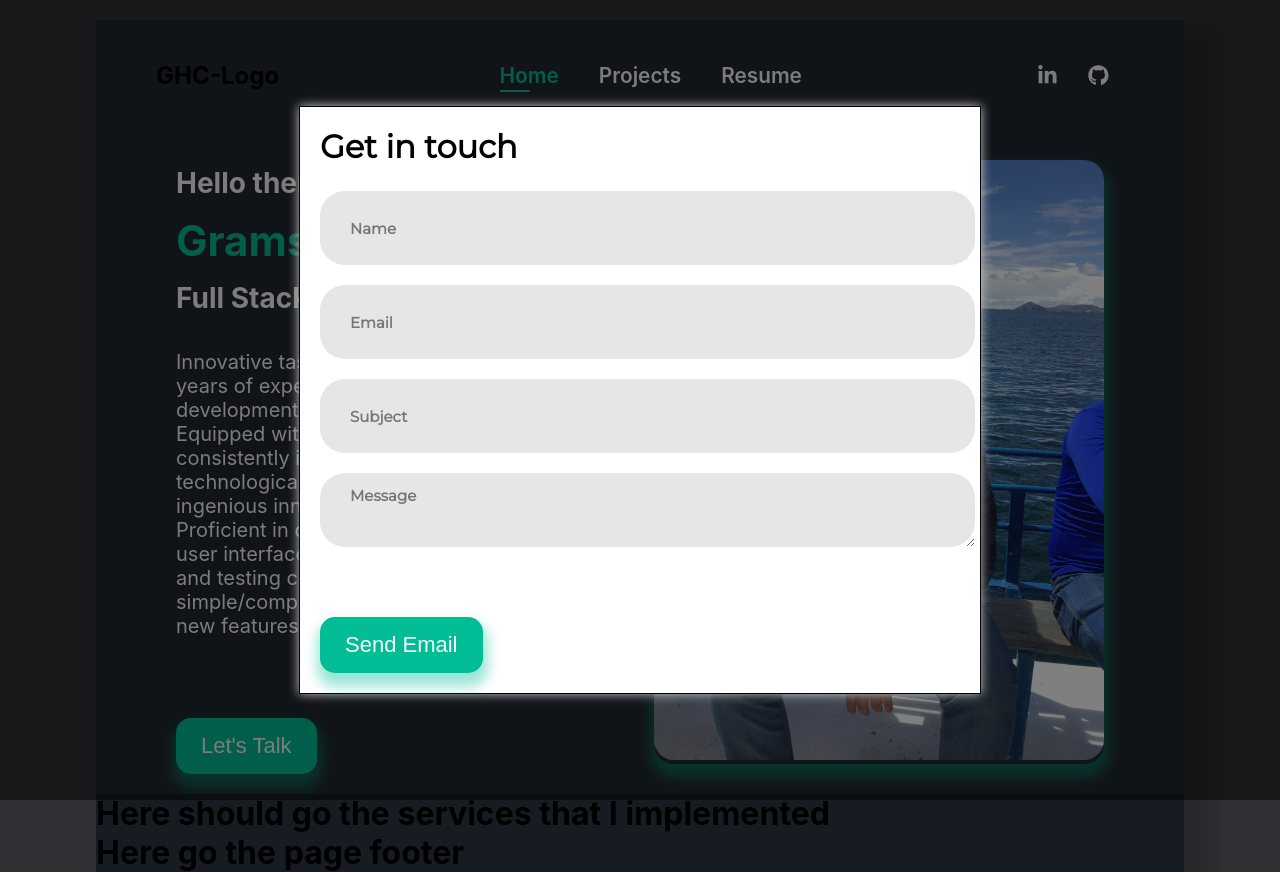
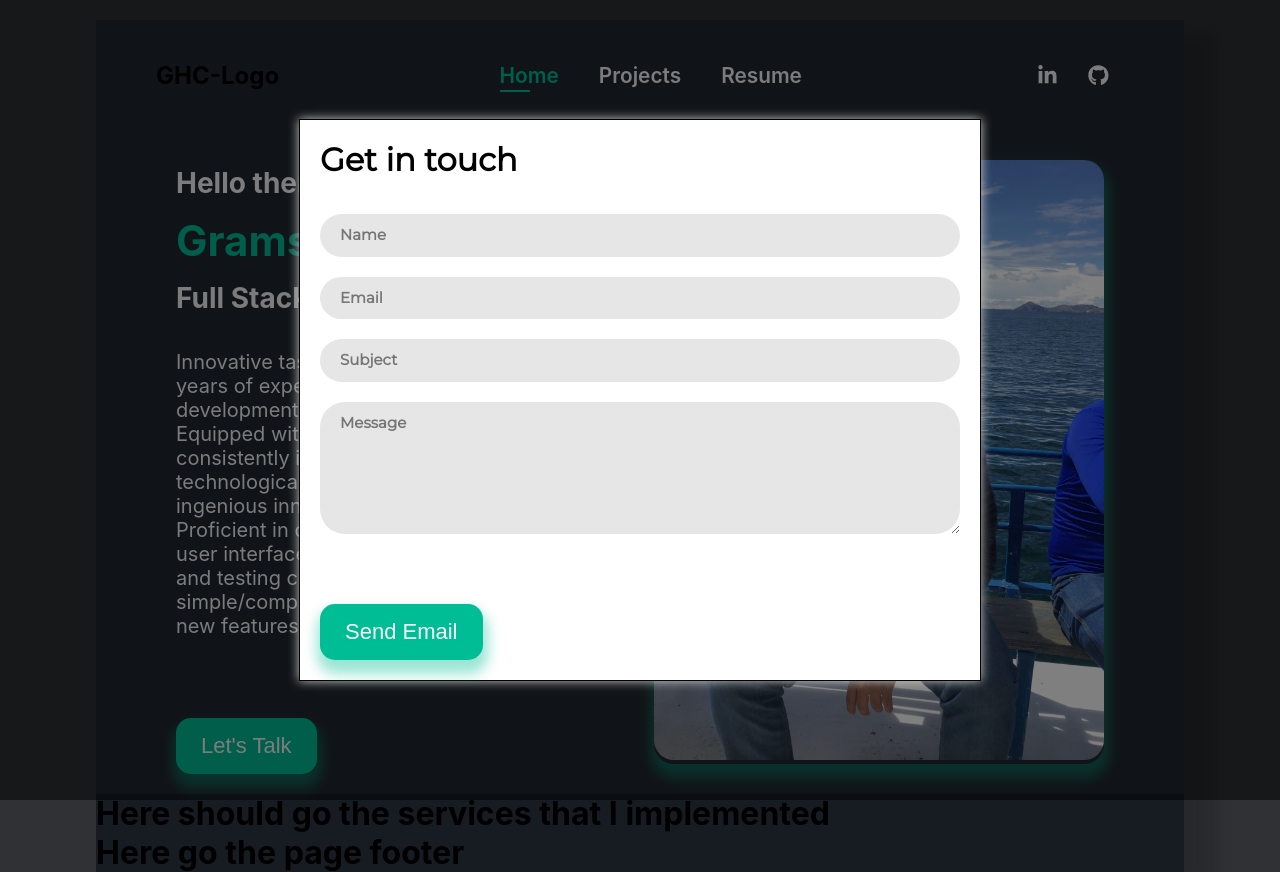
Before and after one commit to gramscih/my_pofolio, a React (Create React App) app in the folder my_porfolio/: page / in a window 1280 px wide. Both pictures are taken after a click on the button "Let's Talk". Built offline with nearby package versions, Linux system fonts and the light colour scheme.

Commit message:
Improvements in popup for movile display

```diff
--- a/my_porfolio/src/controllers/MessagePopup.js
+++ b/my_porfolio/src/controllers/MessagePopup.js
@@ -5,10 +5,8 @@ import "../styles/messagePopup.css";
 
 const MessagePopup = (props) => {
   const form = useRef();
-  console.log();
 
   const sendMessage = (e) => {
-    console.log("Is this function triggered...");
     e.preventDefault();
 
     emailjs
@@ -29,8 +27,12 @@ const MessagePopup = (props) => {
     props.handleClose();
   };
 
+  const closePopup = (e) => {
+    props.handleClose();
+  };
+
   return (
-    <div className="popup-box">
+    <div className="popup-box" onClick={closePopup}>
       <div className="box">
         <h1 className="form-title">Get in touch</h1>
         <form ref={form} onSubmit={sendMessage}>
@@ -59,9 +61,12 @@ const MessagePopup = (props) => {
             type="text"
             name="message"
             placeholder="Message"
+            rows="5"
             required
           ></textarea>
-          <button type="submit">Send Email</button>
+          <button className="form-btn" type="submit">
+            Send Email
+          </button>
         </form>
       </div>
     </div>
--- a/my_porfolio/src/styles/messagePopup.css
+++ b/my_porfolio/src/styles/messagePopup.css
@@ -26,6 +26,8 @@ textarea{
 }
 
 .box{
+    display: flex;
+    flex-direction: column;
     color: black;
     width: 50%;
     height: auto;
@@ -44,16 +46,22 @@ textarea{
 }
 
 .txt-input{
+    box-sizing: border-box;
     border-radius: 25px;
     display: block;
-    height: 50px;
-    width: 93%;
+    width: 100%;
     background: #e6e6e6;
     font-family: "Montserrat";
     font-size: 15px;
     font-weight: bold;
     line-height: 1.5;
     color: #666;
-    margin-bottom: 20px;
-    padding: 12px 30px;
+    margin: 10px 0 20px 0;
+    padding: 10px 20px;
 }
+
+@media screen and (max-width: 768px) {
+    .form-title {
+        font-size: 18px;
+    }
+}
```
